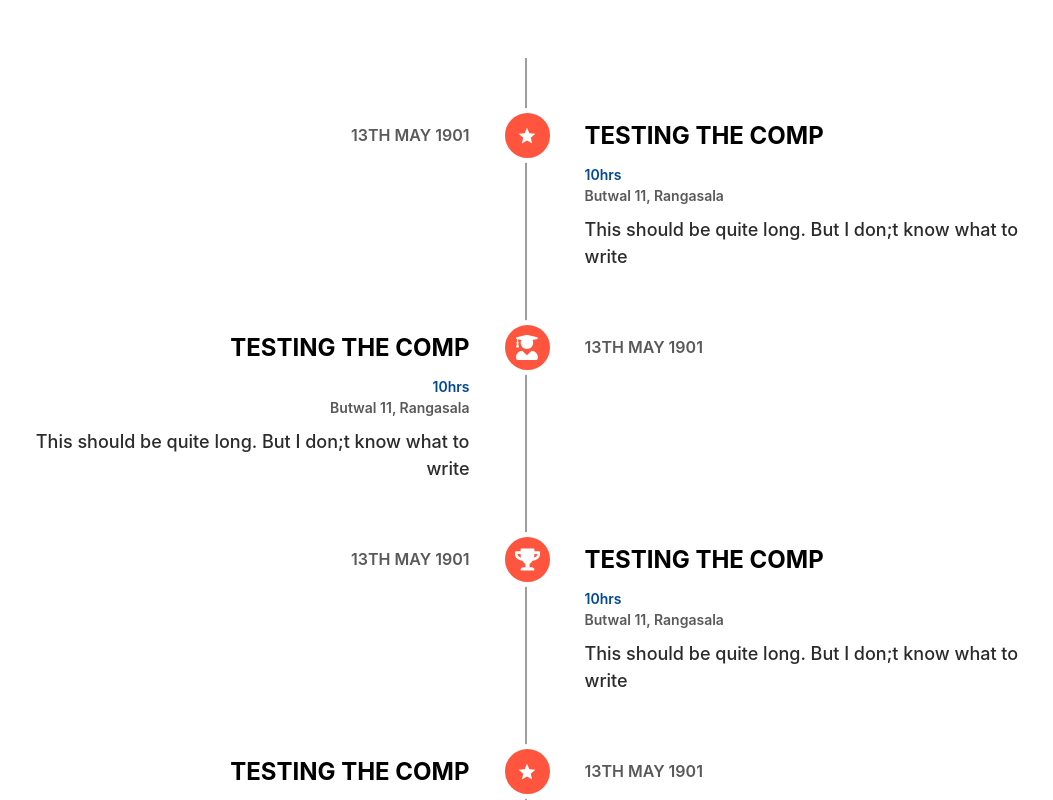
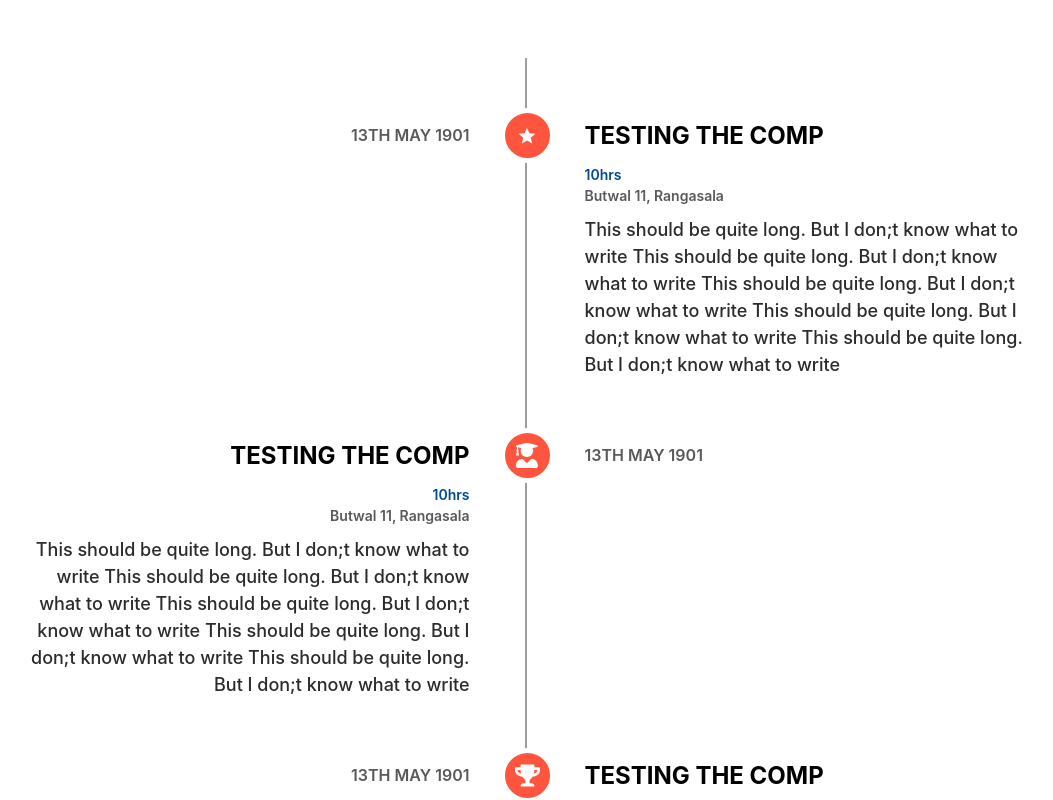
Before and after one commit to pujanpokharelofficial/Portfolio, a SvelteKit app: page / in a window 1280 px wide. Shown: the part 2268-3068 px from the top of the page, without its empty margins (113-1166 px from the left). Built offline with nearby package versions, Linux system fonts and the light colour scheme.

Commit message:
Update to work with loger description

```diff
--- a/src/routes/home/experiences/experience.svelte
+++ b/src/routes/home/experiences/experience.svelte
@@ -26,7 +26,8 @@
 		<img src="/svg/{icon}.svg" alt="star svg" />
 	</div>
 	<div
-		class="details mt-small {!align_right && 'col-start-1 col-end-2 text-right'}  {align_right &&
+		class="details mt-small max-w-[500px] {!align_right &&
+			'col-start-1 col-end-2 text-right justify-self-end'}  {align_right &&
 			'col-start-3 col-end-4 text-left'}"
 	>
 		<div class="title uppercase font-bold text-title">{title}</div>
--- a/src/routes/home/experiences/experiences.svelte
+++ b/src/routes/home/experiences/experiences.svelte
@@ -9,7 +9,8 @@
 			duration: '10hrs',
 			title: 'Testing the comp',
 			location: 'Butwal 11, Rangasala ',
-			description: 'This should be quite long. But I don;t know what to write',
+			description:
+				'This should be quite long. But I don;t know what to write This should be quite long. But I don;t know what to write This should be quite long. But I don;t know what to write This should be quite long. But I don;t know what to write This should be quite long. But I don;t know what to write',
 			type: 'new-position'
 		},
 
@@ -18,7 +19,8 @@
 			duration: '10hrs',
 			title: 'Testing the comp',
 			location: 'Butwal 11, Rangasala ',
-			description: 'This should be quite long. But I don;t know what to write',
+			description:
+				'This should be quite long. But I don;t know what to write This should be quite long. But I don;t know what to write This should be quite long. But I don;t know what to write This should be quite long. But I don;t know what to write This should be quite long. But I don;t know what to write',
 			type: 'promotion'
 		},
 
```
